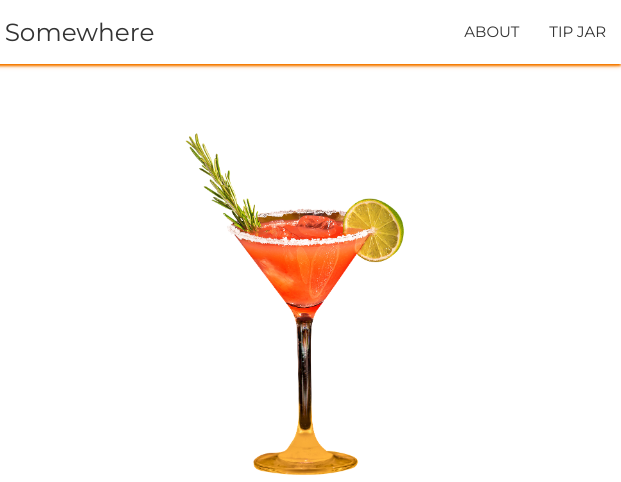
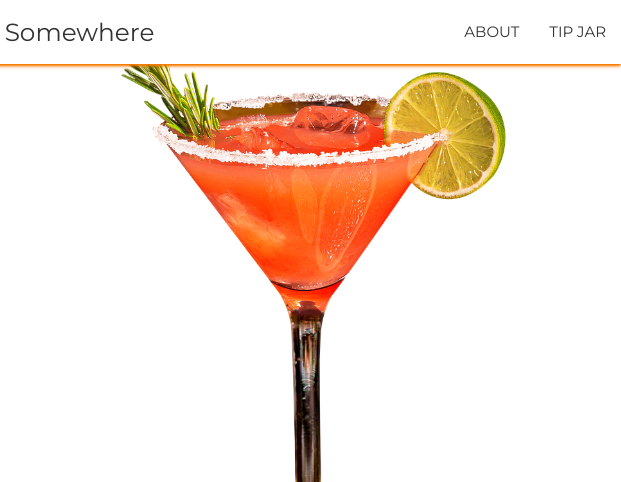
Before and after one commit to AnthonyTGarrett/Favorite-Cocktail, a plain HTML site: page index.html in a window 1280 px wide. Shown: the top 482 px of the page, 659-1280 px from the left. Drawn offline with nearby package versions, Linux system fonts and the light colour scheme; no server answers.

Commit message:
adjusting image sizes

```diff
--- a/css/style.css
+++ b/css/style.css
@@ -34,11 +34,17 @@ h1 {
   font-size: 3.5rem;
   line-height: 1.5;
   text-align: center;
+  text-wrap: balance;
 }
 
 #glass-icon {
   font-size: 1.7rem;
   color: var(--dark-gray);
+}
+
+img {
+  display: block;
+  max-width: 100%;
 }
 
 nav {
@@ -113,10 +119,10 @@ nav ul a {
   width: 40%;
 }
 
-.right-main img {
+/* .right-main img {
   width: 40%;
   height: auto;
-}
+} */
 
 .cocktail-header-box {
   display: flex;
@@ -127,6 +133,8 @@ nav ul a {
 
 .right-main-container {
   text-align: center;
+  width: 80%;
+  margin: 0 auto;
 }
 
 .search-buttons {
```
